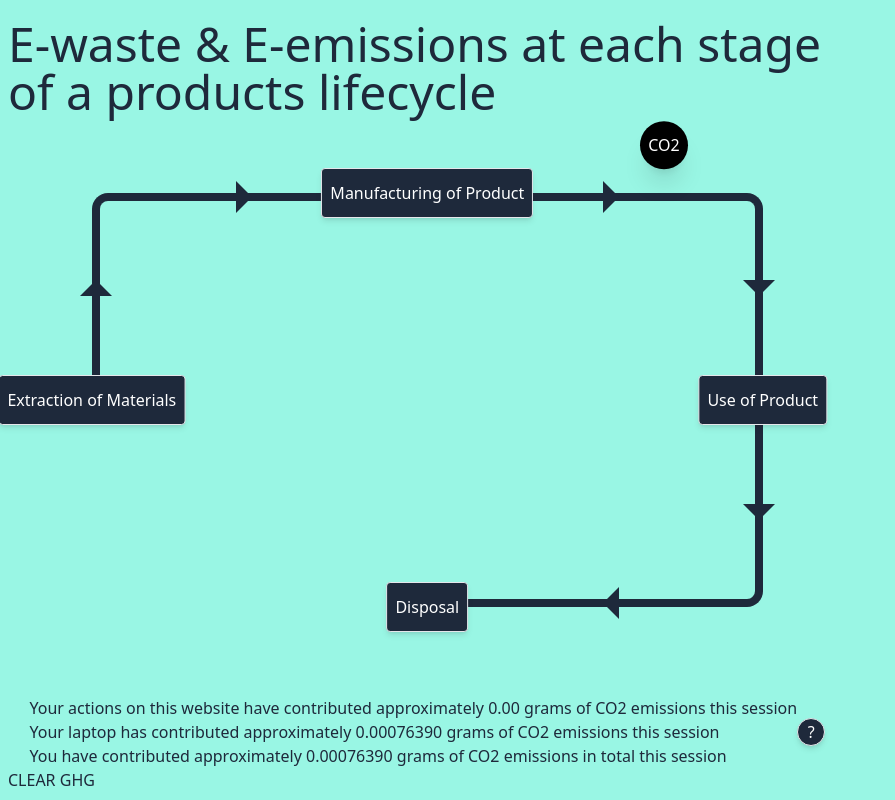
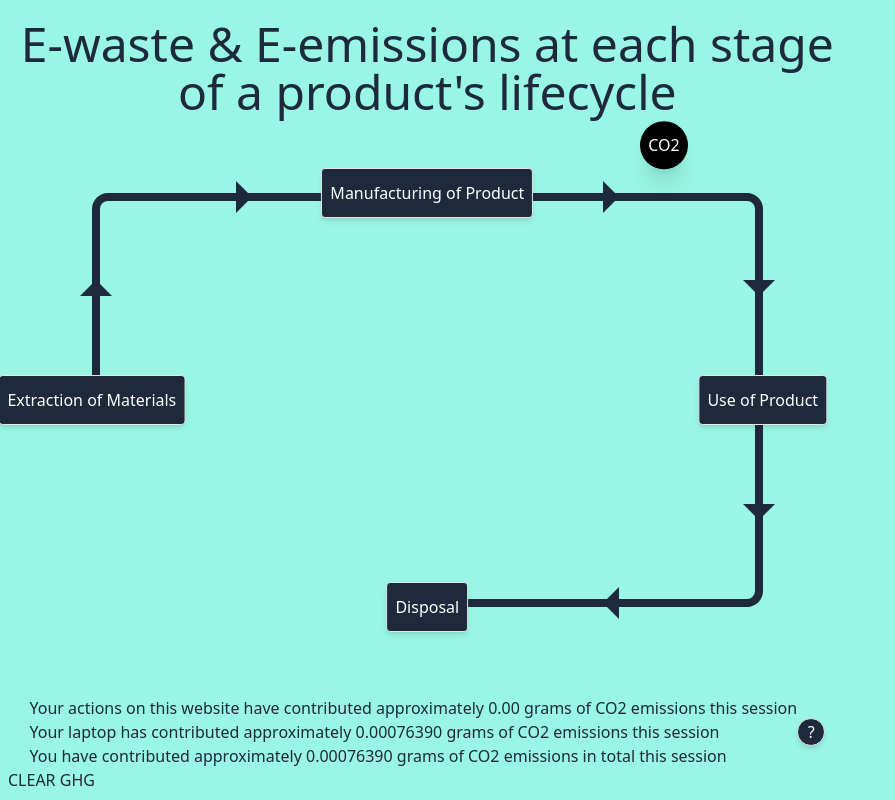
Before and after one commit to dk-chevalier/soci30016-A2, a React (Vite) app in the folder SOCI30016-A2/: page / in a window 1280 px wide. Shown: the whole page, without its empty margins (0-895 px from the left). Built offline with nearby package versions, Linux system fonts and the light colour scheme.

Commit message:
centered heading

```diff
--- a/SOCI30016-A2/src/pages/Home.jsx
+++ b/SOCI30016-A2/src/pages/Home.jsx
@@ -32,8 +32,8 @@ function Home() {
   return (
     <>
       <div className="grid grid-cols-6 grid-rows-6 items-center justify-items-center max-w-full h-lvh min-h-min gap-3 p-2 bg-teal-200 text-slate-800">
-        <h1 className="text-5xl justify-center col-start-1 col-span-4">
-          E-waste & E-emissions at each stage of a products lifecycle
+        <h1 className="text-5xl justify-center col-start-1 col-span-4 text-center">
+          E-waste & E-emissions at each stage of a product's lifecycle
         </h1>
         <div className="grid grid-cols-2 grid-rows-2 col-start-1 col-span-4 row-start-2 row-span-4 w-4/5 h-4/5">
           <NavLink
```
